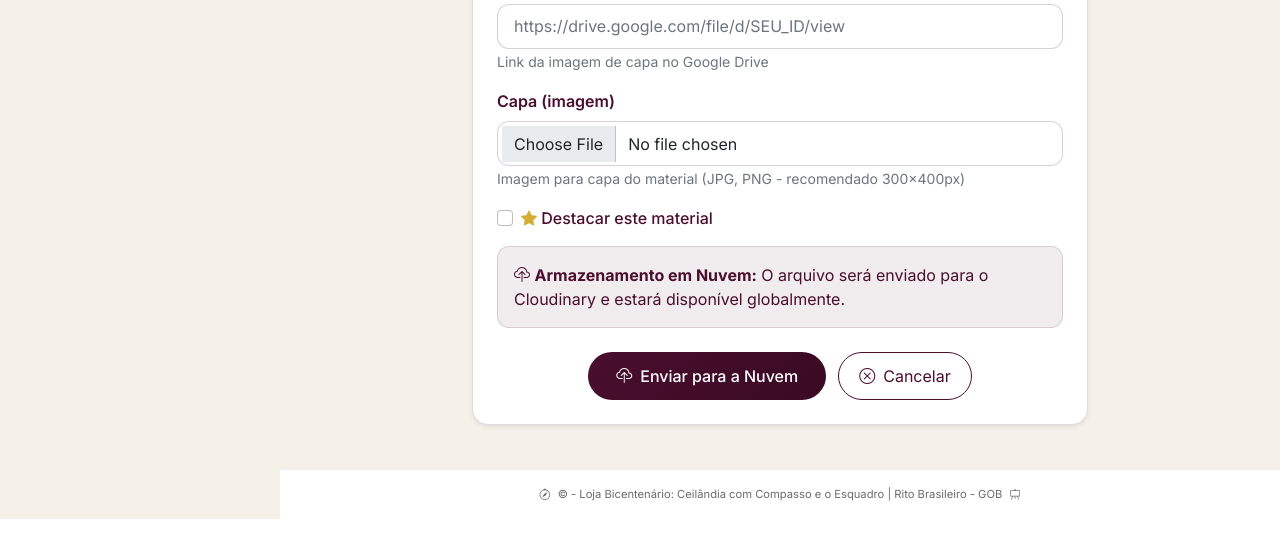
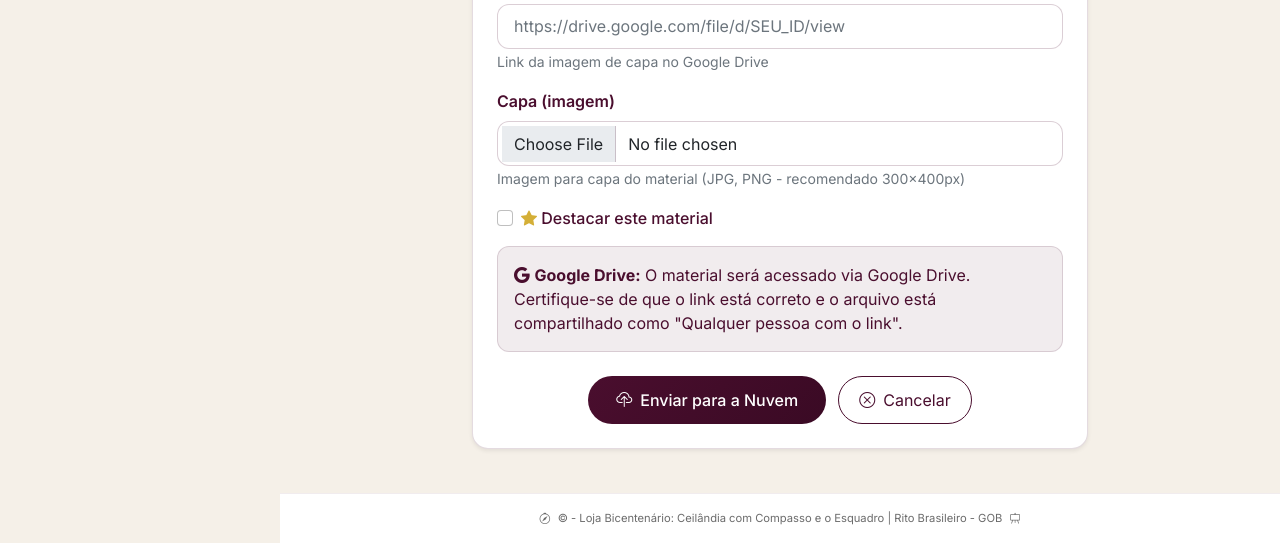
Before and after one commit to secretariabicentenario4739-boop/sistema_loja, a Python web app: template templates/biblioteca/upload.html in a window 1280 px wide. Shown: the part 1144-1687 px from the top of the page. Before the commit the page ends 1663 px from the top, so only its background shows below. Run offline with Jinja, Linux system fonts and the light colour scheme; the template is opened without the code that fills it, so the values that code supplies are empty; some web fonts are replaced.

Commit message:
biblioteca

```diff
--- a/templates/biblioteca/upload.html
+++ b/templates/biblioteca/upload.html
@@ -397,10 +397,10 @@
                             </label>
                         </div>
 
-                        <div class="alert alert-bordo-info mb-4">
-                            <i class="bi bi-cloud-upload"></i>
-                            <strong>Armazenamento em Nuvem:</strong> O arquivo será enviado para o Cloudinary e estará disponível globalmente.
-                        </div>
+                       <div class="alert alert-bordo-info mb-4">
+							<i class="bi bi-google"></i>
+							<strong>Google Drive:</strong> O material será acessado via Google Drive. Certifique-se de que o link está correto e o arquivo está compartilhado como "Qualquer pessoa com o link".
+						</div>
 
                         <!-- Botões com layout responsivo -->
                         <div class="btn-group-mobile">
@@ -433,29 +433,12 @@
 </div>
 
 <script>
-document.getElementById('formUpload').addEventListener('submit', function(e) {
-    const arquivo = document.querySelector('input[name="arquivo"]').files[0];
-    if (arquivo) {
-        const maxSize = 50 * 1024 * 1024; // 50MB
-        if (arquivo.size > maxSize) {
-            e.preventDefault();
-            alert('❌ Arquivo muito grande! O tamanho máximo é 50MB.');
-            return false;
-        }
-    }
-
-    // Mostrar loading
-    document.getElementById('loadingOverlay').style.display = 'flex';
-    document.getElementById('btnSubmit').disabled = true;
-    document.getElementById('btnSubmit').innerHTML = '<i class="bi bi-hourglass-split"></i> Enviando...';
-});
-
 // Validação do formulário
 document.querySelector('form').addEventListener('submit', function(e) {
     const titulo = document.querySelector('input[name="titulo"]').value.trim();
     const tipo = document.querySelector('select[name="tipo"]').value;
     const categoria = document.querySelector('select[name="categoria_id"]').value;
-    const arquivo = document.querySelector('input[name="arquivo"]').files[0];
+    const googleDriveUrl = document.querySelector('input[name="google_drive_url"]').value.trim();
 
     if (!titulo) {
         e.preventDefault();
@@ -476,9 +459,10 @@ document.querySelector('form').addEventListener('submit', function(e) {
         return false;
     }
 
-    if (!arquivo) {
+    if (!googleDriveUrl) {
         e.preventDefault();
-        alert('❌ Por favor, selecione o arquivo para upload!');
+        alert('❌ Por favor, informe o link do Google Drive!');
+        document.querySelector('input[name="google_drive_url"]').focus();
         return false;
     }
 });
```
